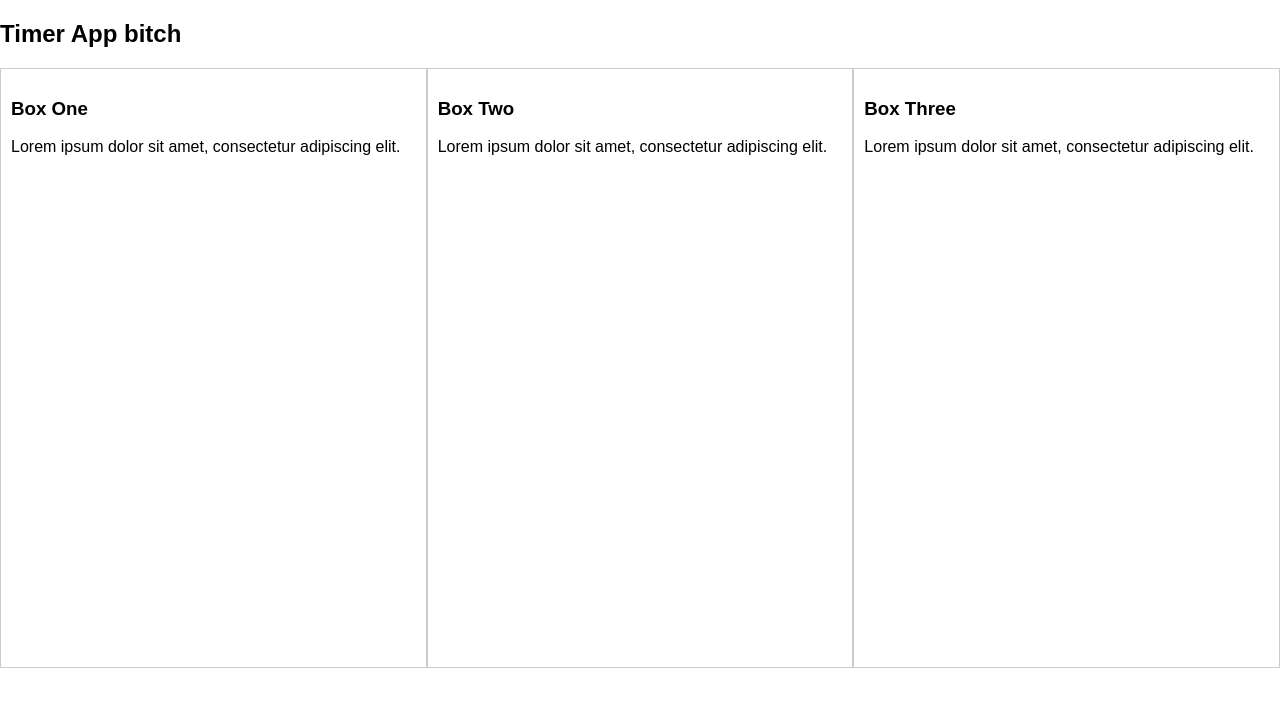
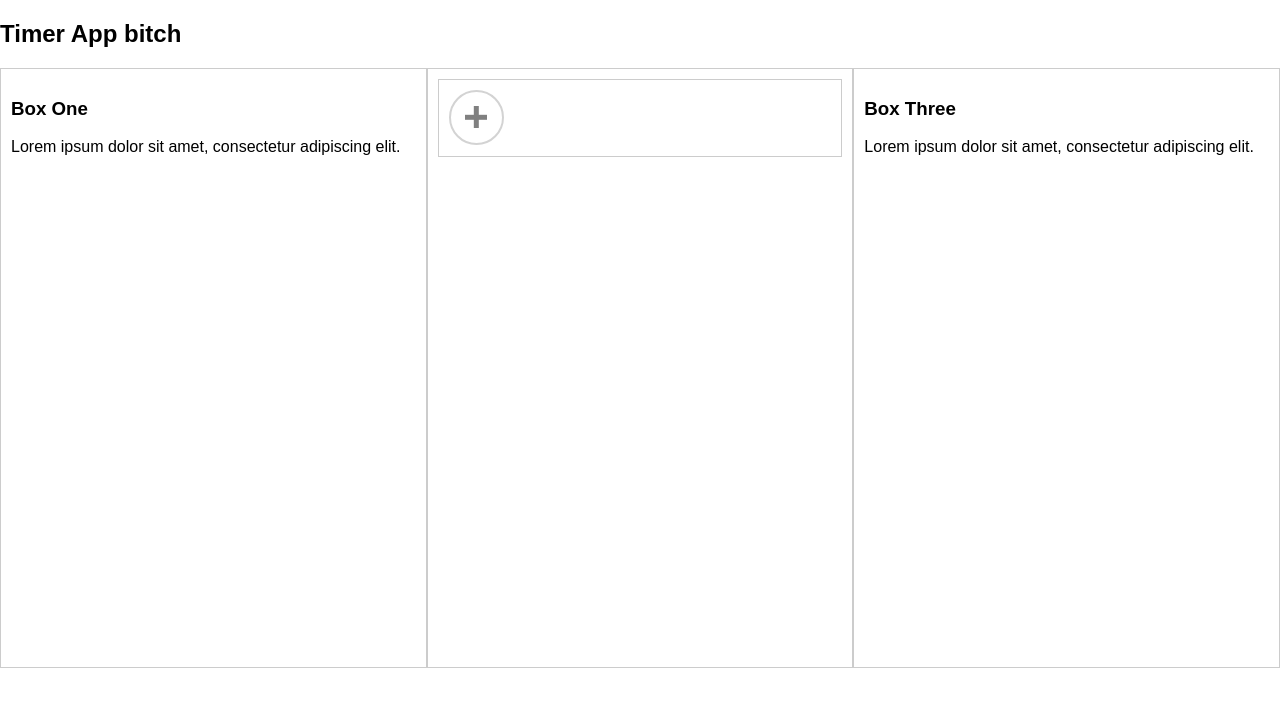
Before and after one commit to jreboqui/TimerApp, a React (Create React App) app: page / in a window 1280 px wide. Shown: the top 706 px of the page. Built offline with nearby package versions, Linux system fonts and the light colour scheme.

Commit message:
Task_1b: Conditional second and third box

```diff
--- /dev/null
+++ b/src/components/BoxTemplate.css
@@ -0,0 +1,44 @@
+.plus-button {
+	border: 2px solid lightgrey;
+	background-color: #fff;
+	font-size: 16px;
+	height: 2.5em;
+	width: 2.5em;
+	border-radius: 999px;
+	position: relative;
+
+    }
+.plus-button::before{
+	content: "";
+	display: block;
+	background-color: grey;
+	position: absolute;
+	top: 50%;
+	left: 50%;
+	transform: translate(-50%, -50%);
+
+	height: 1em;
+	width: 0.2em;
+}
+
+.plus-button::after{
+	content: "";
+	display: block;
+	background-color: grey;
+	position: absolute;
+	top: 50%;
+	left: 50%;
+	transform: translate(-50%, -50%);
+
+	height: 0.2em;
+	width: 1em;
+}
+
+
+.plus-button--small {
+	font-size: 12px;
+}
+
+.plus-button--large {
+	font-size: 22px;
+}
--- /dev/null
+++ b/src/components/BoxTemplate.js
@@ -0,0 +1,27 @@
+import React from 'react';
+
+import './TimerDisplay.css';
+import './BoxTemplate.css';
+const BoxTemplate = (props) => {
+    const { display } = props;
+    console.log(display);
+    if (display){
+        return(
+            <div>
+                <h2> Timer goes here </h2>
+            </div>
+        )
+    }
+    else {
+        return (
+            <div>
+
+            <button className="plus-button plus-button--large"></button>
+            </div>
+        )
+    }
+
+
+}
+
+export default BoxTemplate;
--- a/src/components/Timer.js
+++ b/src/components/Timer.js
@@ -4,12 +4,30 @@ import TimerHeader from './TimerHeader';
 import TimerDisplay from './TimerDisplay';
 class Timer extends React.Component
 {
+    constructor() {
+        super();
+
+        this.state = {
+            secondBox: false,
+            // currentTime: moment.duration(25, 'minutes'),
+            // baseTime: moment.duration(25, 'minutes'),
+            // timerState: timerStates.NOT_SET,
+            // timer: null
+        };
+
+        // this.setBaseTime = this.setBaseTime.bind(this);
+        // this.startTimer = this.startTimer.bind(this);
+        // this.reduceTimer = this.reduceTimer.bind(this);
+        // this.stopTimer = this.stopTimer.bind(this);
+        // this.resetTimer = this.resetTimer.bind(this);
+
+    }
     render ()
     {
         return(
             <div>
                 <TimerHeader />
-                <TimerDisplay />
+                <TimerDisplay secondDisplay={this.state.secondBox}/>
             </div>
         )
     }
--- a/src/components/TimerDisplay.js
+++ b/src/components/TimerDisplay.js
@@ -1,22 +1,30 @@
 import React from 'react';
 
+import BoxTemplate from './BoxTemplate';
 import './TimerDisplay.css';
 
-const TimerDisplay = (props) => (
-    <div class="container-1">
-  <div class="box-1">
+class TimerDisplay extends React.Component {
+
+    render(){
+        console.log(this.props);
+        console.log(this.props.secondDisplay);
+        return (
+            <div className="container-1">
+                <div className="box-1">
                     <h3>Box One</h3>
                     <p>Lorem ipsum dolor sit amet, consectetur adipiscing elit.</p>
                 </div>
-  <div class="box-2">
-    <h3>Box Two</h3>
-    <p>Lorem ipsum dolor sit amet, consectetur adipiscing elit.</p>
+                <div className="box-2">
+                    <BoxTemplate display={this.props.secondDisplay} />
                 </div>
-  <div class="box-3">
+                <div className="box-3">
                     <h3>Box Three</h3>
                     <p>Lorem ipsum dolor sit amet, consectetur adipiscing elit.</p>
                 </div>
             </div>
-);
+        )
+    }
+
+}
 
 export default TimerDisplay;
```
Lines whose indentation alone changed are shown as unchanged.
